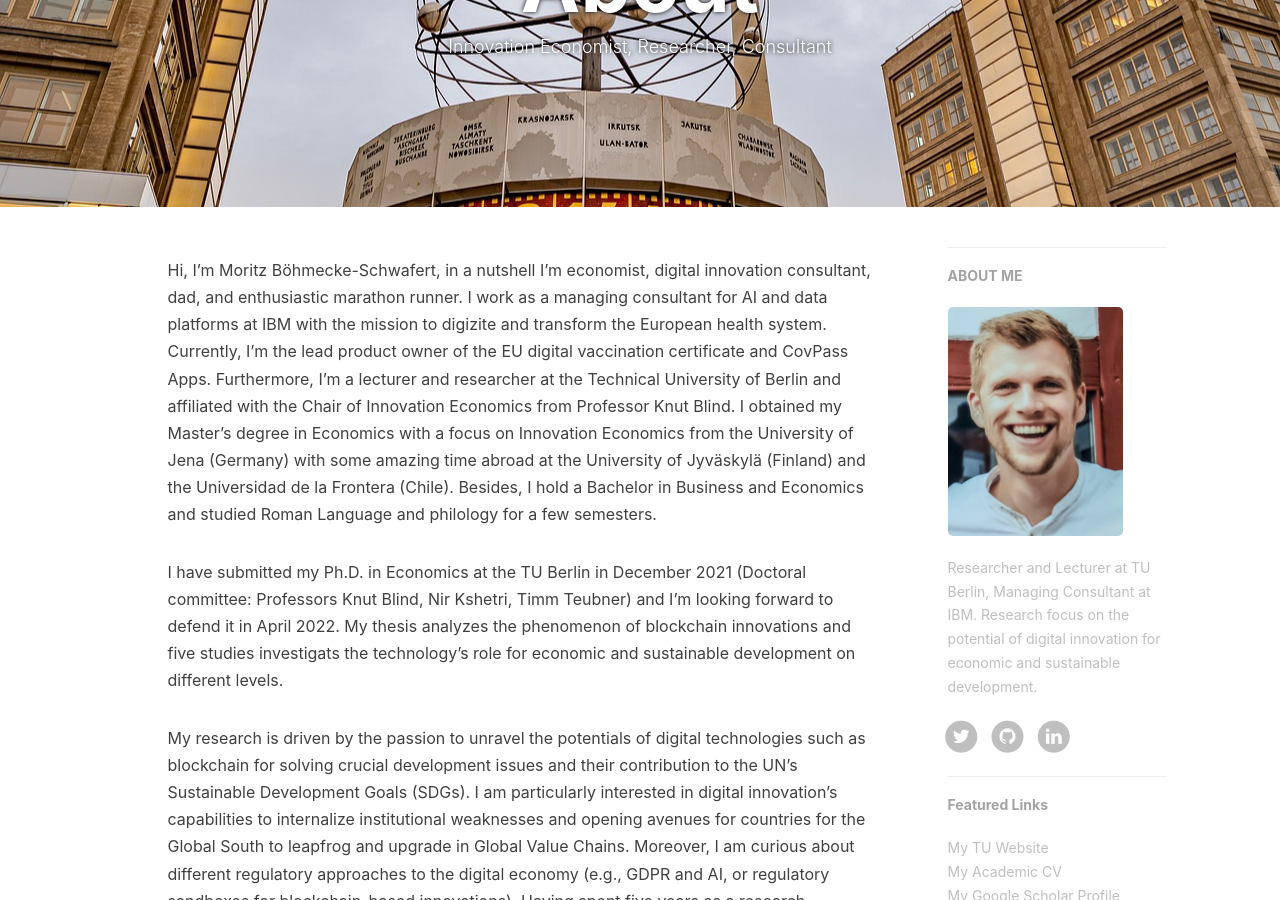
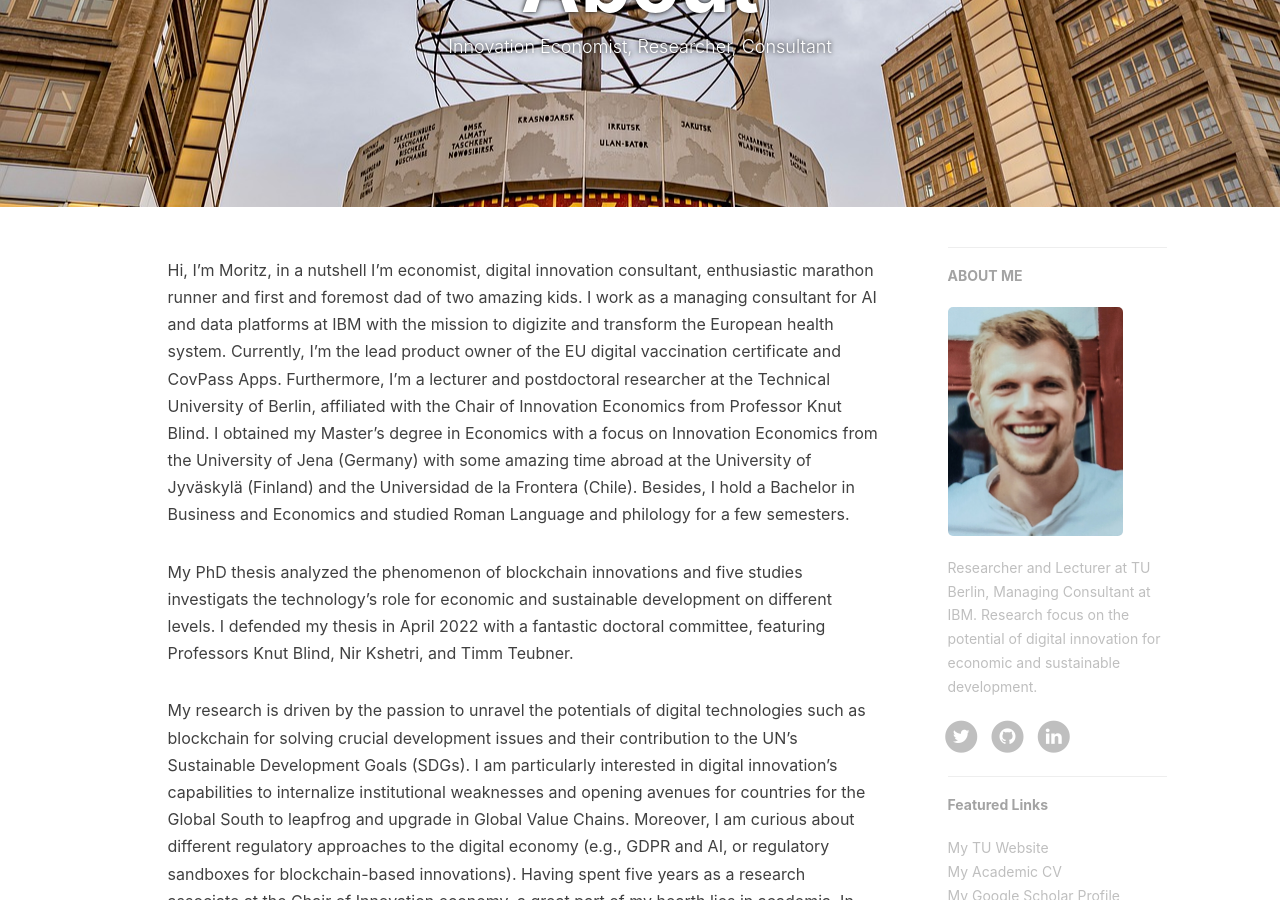
Before and after one commit to MoritzBS/MoritzBS.github.io, a Jekyll site: the page built from about.html, in a window 1280 px wide and 900 px high, scrolled down 211 px. Built offline with Jekyll 4.4.1, drawn with Linux system fonts in a browser that asks for light colours; nearby versions of some CDN libraries; comment, search, counter and statistics services are not loaded.

Commit message:
Update en.md

```diff
--- a/_includes/about/en.md
+++ b/_includes/about/en.md
@@ -1,6 +1,6 @@
-Hi, I'm Moritz Böhmecke-Schwafert, in a nutshell I'm economist, digital innovation consultant, dad, and enthusiastic marathon runner. I work as a managing consultant for AI and data platforms at IBM with the mission to digizite and transform the European health system. Currently, I'm the lead product owner of the EU digital vaccination certificate and CovPass Apps. Furthermore, I'm a lecturer and researcher at the Technical University of Berlin and affiliated with the Chair of Innovation Economics from Professor Knut Blind. I obtained my Master's degree in Economics with a focus on Innovation Economics from the University of Jena (Germany) with some amazing time abroad at the University of Jyväskylä (Finland) and the Universidad de la Frontera (Chile). Besides, I hold a Bachelor in Business and Economics and studied Roman Language and philology for a few semesters.
+Hi, I'm Moritz, in a nutshell I'm economist, digital innovation consultant, enthusiastic marathon runner and first and foremost dad of two amazing kids. I work as a managing consultant for AI and data platforms at IBM with the mission to digizite and transform the European health system. Currently, I'm the lead product owner of the EU digital vaccination certificate and CovPass Apps. Furthermore, I'm a lecturer and postdoctoral researcher at the Technical University of Berlin, affiliated with the Chair of Innovation Economics from Professor Knut Blind. I obtained my Master's degree in Economics with a focus on Innovation Economics from the University of Jena (Germany) with some amazing time abroad at the University of Jyväskylä (Finland) and the Universidad de la Frontera (Chile). Besides, I hold a Bachelor in Business and Economics and studied Roman Language and philology for a few semesters.
 
-I have submitted my Ph.D. in Economics at the TU Berlin in December 2021 (Doctoral committee: Professors Knut Blind, Nir Kshetri, Timm Teubner) and I'm looking forward to defend it in April 2022. My thesis analyzes the phenomenon of blockchain innovations and five studies investigats the technology's role for economic and sustainable development on different levels.
+My PhD thesis analyzed the phenomenon of blockchain innovations and five studies investigats the technology's role for economic and sustainable development on different levels. I defended my thesis in April 2022 with a fantastic doctoral committee, featuring Professors Knut Blind, Nir Kshetri, and Timm Teubner.
 
 My research is driven by the passion to unravel the potentials of digital technologies such as blockchain for solving crucial development issues and their contribution to the UN's Sustainable Development Goals (SDGs). I am particularly interested in digital innovation's capabilities to internalize institutional weaknesses and opening avenues for countries for the Global South to leapfrog and upgrade in Global Value Chains. Moreover, I am curious about different regulatory approaches to the digital economy (e.g., GDPR and AI, or regulatory sandboxes for blockchain-based innovations).  Having spent five years as a research associate at the Chair of Innovation economy, a great part of my hearth lies in academia. In the last years, I got all the support necessary from my supervisor Professor Knut Blind to build up my own curriculum for a master-level lecture called Digital Innovation with innovative teaching methods that I facilitate since 2018.
 
```
